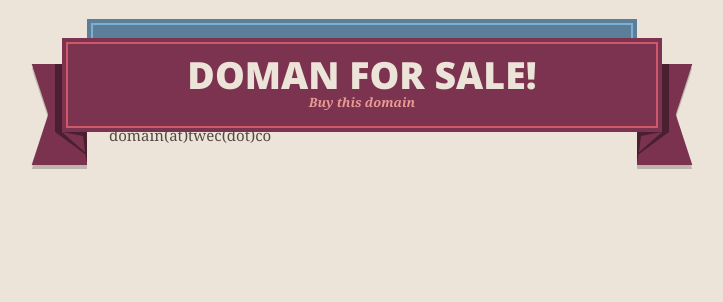
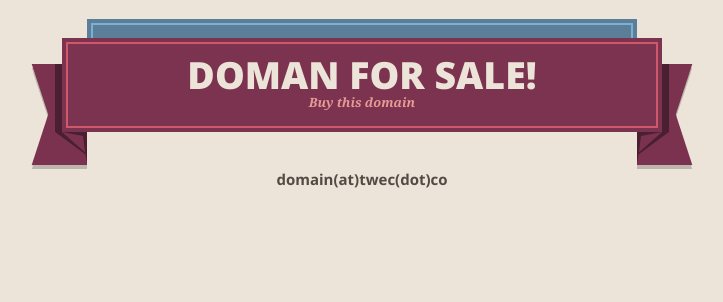
Before and after one commit to bhyvex/domainForSale, a plain HTML site: page index.html in a window 1280 px wide. Shown: the whole page, without its empty margins (278-1001 px from the left). Drawn offline with nearby package versions, Linux system fonts and the light colour scheme.

Commit message:
Update index.html

```diff
--- a/index.html
+++ b/index.html
@@ -41,8 +41,9 @@
 
       <section id="main_content">
 
-
-<p>domain(at)twec(dot)co</p>
+<br/>
+<br/>
+<p><center><h3>domain(at)twec(dot)co</h3></center></p>
       </section>
 
     </div>
```
